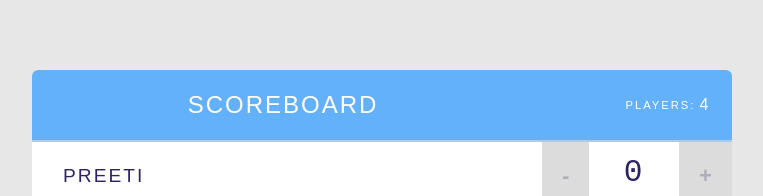
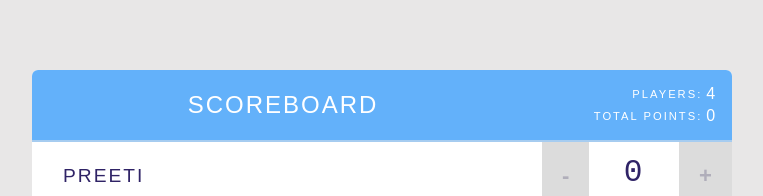
Before and after one commit to singhp1992/score, a React (Create React App) app: page / in a window 1280 px wide. Shown: the top 196 px of the page, without its empty margins (258-1021 px from the left). Built offline with nearby package versions, Linux system fonts and the light colour scheme.

Commit message:
adding back 0score to app state

```diff
--- a/src/App.js
+++ b/src/App.js
@@ -9,18 +9,22 @@ class App extends React.Component {
   state = {
     players: [{
         name: "Preeti",
+        score: 0,
         id: 1
       },
       {
         name: "Simon",
+        score: 0,
         id: 2
       },
       {
         name: "Bani",
+        score:0,
         id: 3
       },
       {
         name: "Simi",
+        score:0,
         id: 4
       }]
   }
--- a/src/components/Stats.jsx
+++ b/src/components/Stats.jsx
@@ -14,10 +14,10 @@ const Stats = (props) => {
                     <td>Players:</td>
                     <td>{ totalPlayers }</td>
                 </tr>
-                {/* <tr>
+                <tr>
                     <td>Total Points:</td>
                     <td> {totalPoints } </td>
-                </tr> */}
+                </tr>
             </tbody>
         </table >
     );
```
